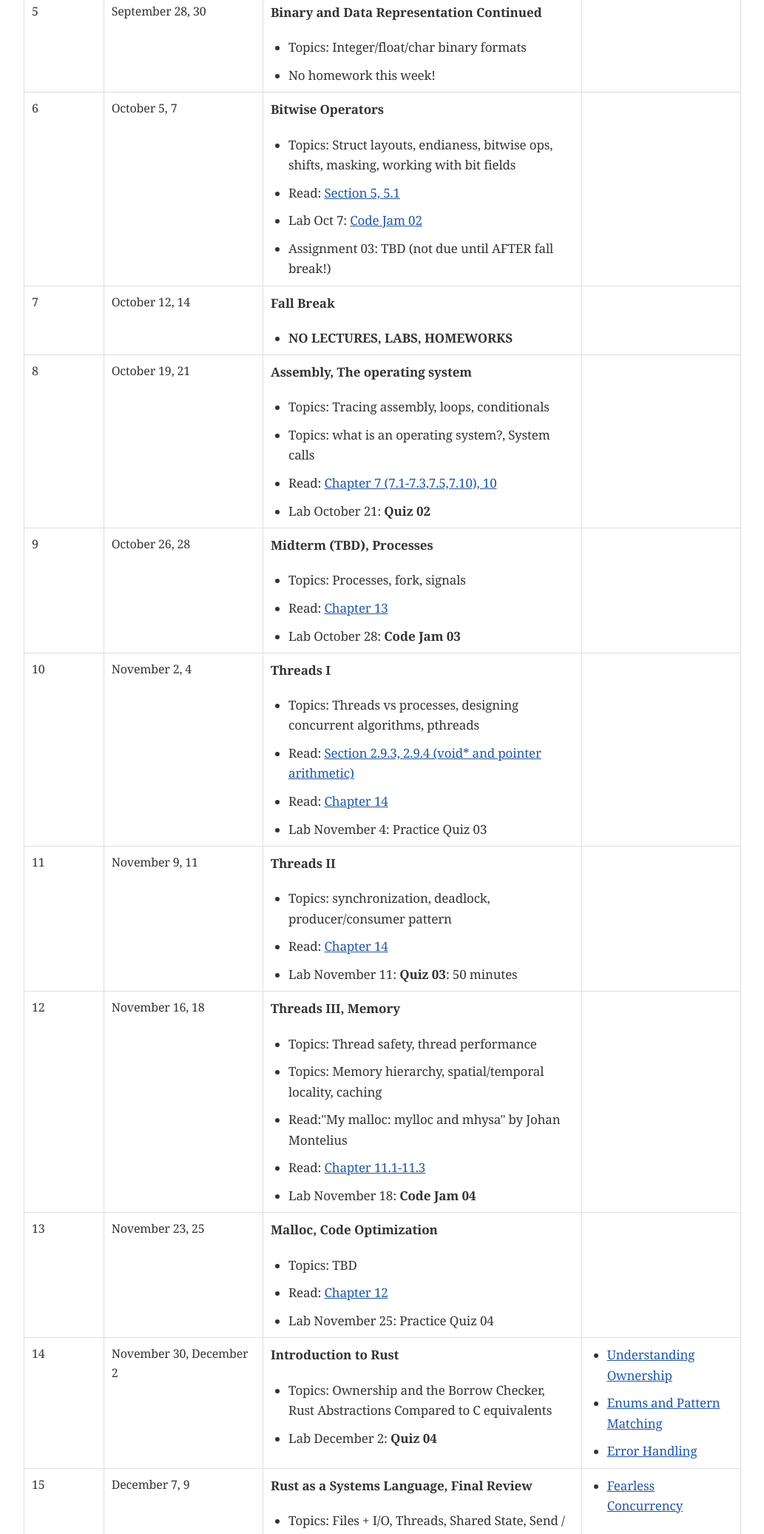
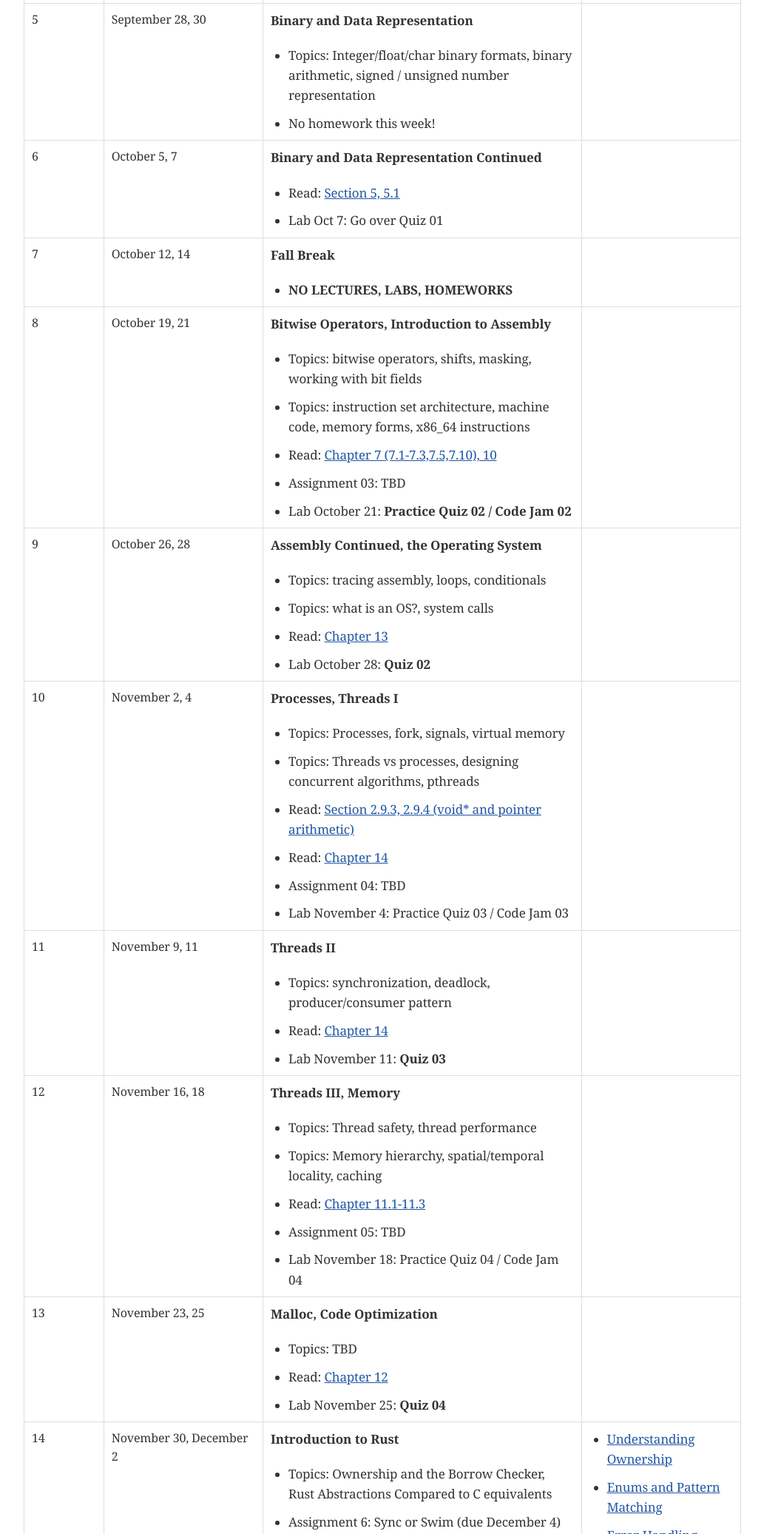
Before and after one commit to BrynMawr-CS223-F26/website, a plain HTML site: page schedule.html in a window 1280 px wide. Shown: the part 1122-3195 px from the top of the page at 74% size, without its empty margins (123-1156 px from the left). Drawn offline with Linux system fonts and the light colour scheme; a web font is replaced by a local one.

Commit message:
update schedule and grade breakdown

```diff
--- a/schedule.html
+++ b/schedule.html
@@ -569,7 +569,7 @@ body.book #toc,body.book #preamble,body.book h1.sect0,body.book .sect1>h2{page-b
 <td class="tableblock halign-left valign-top"><p class="tableblock">4</p></td>
 <td class="tableblock halign-left valign-top"><p class="tableblock">September 21, 23 <a id="week04"></a></p></td>
 <td class="tableblock halign-left valign-top"><div class="content"><div class="paragraph">
-<p><strong>Data Structures in C Continued, Introduction to Binary and Data Representation</strong></p>
+<p><strong>Data Structures in C Continued</strong></p>
 </div>
 <div class="ulist">
 <ul>
@@ -578,6 +578,9 @@ body.book #toc,body.book #preamble,body.book h1.sect0,body.book .sect1>h2{page-b
 </li>
 <li>
 <p>Read: <a href="https://diveintosystems.org/singlepage/#_binary_and_data_representation">Chapter 4.1-4.9</a></p>
+</li>
+<li>
+<p>Lab September 23: Quiz 01</p>
 </li>
 </ul>
 </div></div></td>
@@ -596,12 +599,12 @@ body.book #toc,body.book #preamble,body.book h1.sect0,body.book .sect1>h2{page-b
 <td class="tableblock halign-left valign-top"><p class="tableblock">5</p></td>
 <td class="tableblock halign-left valign-top"><p class="tableblock">September 28, 30 <a id="week05"></a></p></td>
 <td class="tableblock halign-left valign-top"><div class="content"><div class="paragraph">
-<p><strong>Binary and Data Representation Continued</strong></p>
+<p><strong>Binary and Data Representation</strong></p>
 </div>
 <div class="ulist">
 <ul>
 <li>
-<p>Topics: Integer/float/char binary formats</p>
+<p>Topics: Integer/float/char binary formats, binary arithmetic, signed / unsigned number representation</p>
 </li>
 <li>
 <p>No homework this week!</p>
@@ -614,21 +617,15 @@ body.book #toc,body.book #preamble,body.book h1.sect0,body.book .sect1>h2{page-b
 <td class="tableblock halign-left valign-top"><p class="tableblock">6</p></td>
 <td class="tableblock halign-left valign-top"><p class="tableblock">October 5, 7  <a id="week06"></a></p></td>
 <td class="tableblock halign-left valign-top"><div class="content"><div class="paragraph">
-<p><strong>Bitwise Operators</strong></p>
+<p><strong>Binary and Data Representation Continued</strong></p>
 </div>
 <div class="ulist">
 <ul>
 <li>
-<p>Topics: Struct layouts, endianess, bitwise ops, shifts, masking, working with bit fields</p>
-</li>
-<li>
 <p>Read: <a href="https://diveintosystems.org/singlepage/#_what_von_neumann_knew_computer_architecture">Section 5, 5.1</a></p>
 </li>
 <li>
-<p>Lab Oct 7: <a href="assts/jam02-s22.html">Code Jam 02</a></p>
-</li>
-<li>
-<p>Assignment 03: TBD (not due until AFTER fall break!)</p>
+<p>Lab Oct 7: Go over Quiz 01</p>
 </li>
 </ul>
 </div></div></td>
@@ -653,21 +650,24 @@ body.book #toc,body.book #preamble,body.book h1.sect0,body.book .sect1>h2{page-b
 <td class="tableblock halign-left valign-top"><p class="tableblock">8</p></td>
 <td class="tableblock halign-left valign-top"><p class="tableblock">October 19, 21 <a id="week08"></a></p></td>
 <td class="tableblock halign-left valign-top"><div class="content"><div class="paragraph">
-<p><strong>Assembly, The operating system</strong></p>
+<p><strong>Bitwise Operators, Introduction to Assembly</strong></p>
 </div>
 <div class="ulist">
 <ul>
 <li>
-<p>Topics: Tracing assembly, loops, conditionals</p>
+<p>Topics: bitwise operators, shifts, masking, working with bit fields</p>
 </li>
 <li>
-<p>Topics: what is an operating system?, System calls</p>
+<p>Topics: instruction set architecture, machine code, memory forms, x86_64 instructions</p>
 </li>
 <li>
 <p>Read: <a href="https://diveintosystems.org/singlepage/#_x64_assembly_chapter">Chapter 7 (7.1-7.3,7.5,7.10), 10</a></p>
 </li>
 <li>
-<p>Lab October 21: <strong>Quiz 02</strong></p>
+<p>Assignment 03: TBD</p>
+</li>
+<li>
+<p>Lab October 21: <strong>Practice Quiz 02 / Code Jam 02</strong></p>
 </li>
 </ul>
 </div></div></td>
@@ -677,18 +677,21 @@ body.book #toc,body.book #preamble,body.book h1.sect0,body.book .sect1>h2{page-b
 <td class="tableblock halign-left valign-top"><p class="tableblock">9</p></td>
 <td class="tableblock halign-left valign-top"><p class="tableblock">October 26, 28 <a id="week09"></a></p></td>
 <td class="tableblock halign-left valign-top"><div class="content"><div class="paragraph">
-<p><strong>Midterm (TBD), Processes</strong></p>
+<p><strong>Assembly Continued, the Operating System</strong></p>
 </div>
 <div class="ulist">
 <ul>
 <li>
-<p>Topics: Processes, fork, signals</p>
+<p>Topics: tracing assembly, loops, conditionals</p>
+</li>
+<li>
+<p>Topics: what is an OS?, system calls</p>
 </li>
 <li>
 <p>Read: <a href="https://diveintosystems.org/singlepage/#_the_operating_system">Chapter 13</a></p>
 </li>
 <li>
-<p>Lab October 28: <strong>Code Jam 03</strong></p>
+<p>Lab October 28: <strong>Quiz 02</strong></p>
 </li>
 </ul>
 </div></div></td>
@@ -698,10 +701,13 @@ body.book #toc,body.book #preamble,body.book h1.sect0,body.book .sect1>h2{page-b
 <td class="tableblock halign-left valign-top"><p class="tableblock">10</p></td>
 <td class="tableblock halign-left valign-top"><p class="tableblock">November 2, 4 <a id="week10"></a></p></td>
 <td class="tableblock halign-left valign-top"><div class="content"><div class="paragraph">
-<p><strong>Threads I</strong></p>
+<p><strong>Processes, Threads I</strong></p>
 </div>
 <div class="ulist">
 <ul>
+<li>
+<p>Topics: Processes, fork, signals, virtual memory</p>
+</li>
 <li>
 <p>Topics: Threads vs processes, designing concurrent algorithms, pthreads</p>
 </li>
@@ -712,7 +718,10 @@ body.book #toc,body.book #preamble,body.book h1.sect0,body.book .sect1>h2{page-b
 <p>Read: <a href="https://diveintosystems.org/singlepage/#_leveraging_shared_memory_in_the_multicore_era">Chapter 14</a></p>
 </li>
 <li>
-<p>Lab November 4: Practice Quiz 03</p>
+<p>Assignment 04: TBD</p>
+</li>
+<li>
+<p>Lab November 4: Practice Quiz 03 / Code Jam 03</p>
 </li>
 </ul>
 </div></div></td>
@@ -733,7 +742,7 @@ body.book #toc,body.book #preamble,body.book h1.sect0,body.book .sect1>h2{page-b
 <p>Read: <a href="https://diveintosystems.org/singlepage/#_leveraging_shared_memory_in_the_multicore_era">Chapter 14</a></p>
 </li>
 <li>
-<p>Lab November 11: <strong>Quiz 03</strong>: 50 minutes</p>
+<p>Lab November 11: <strong>Quiz 03</strong></p>
 </li>
 </ul>
 </div></div></td>
@@ -754,13 +763,13 @@ body.book #toc,body.book #preamble,body.book h1.sect0,body.book .sect1>h2{page-b
 <p>Topics: Memory hierarchy, spatial/temporal locality, caching</p>
 </li>
 <li>
-<p>Read:"My malloc: mylloc and mhysa" by Johan Montelius</p>
-</li>
-<li>
 <p>Read: <a href="https://diveintosystems.org/singlepage/#_storage_and_the_memory_hierarchy">Chapter 11.1-11.3</a></p>
 </li>
 <li>
-<p>Lab November 18: <strong>Code Jam 04</strong></p>
+<p>Assignment 05: TBD</p>
+</li>
+<li>
+<p>Lab November 18: Practice Quiz 04 /  Code Jam 04</p>
 </li>
 </ul>
 </div></div></td>
@@ -781,7 +790,7 @@ body.book #toc,body.book #preamble,body.book h1.sect0,body.book .sect1>h2{page-b
 <p>Read: <a href="https://diveintosystems.org/singlepage/#_code_optimization">Chapter 12</a></p>
 </li>
 <li>
-<p>Lab November 25: Practice Quiz 04</p>
+<p>Lab November 25: <strong>Quiz 04</strong></p>
 </li>
 </ul>
 </div></div></td>
@@ -799,7 +808,10 @@ body.book #toc,body.book #preamble,body.book h1.sect0,body.book .sect1>h2{page-b
 <p>Topics: Ownership and the Borrow Checker, Rust Abstractions Compared to C equivalents</p>
 </li>
 <li>
-<p>Lab December 2: <strong>Quiz 04</strong></p>
+<p>Assignment 6: Sync or Swim (due December 4)</p>
+</li>
+<li>
+<p>Lab December 2: Code Jam 05</p>
 </li>
 </ul>
 </div></div></td>
@@ -829,6 +841,9 @@ body.book #toc,body.book #preamble,body.book h1.sect0,body.book .sect1>h2{page-b
 <p>Topics: Files + I/O, Threads, Shared State, Send / Sync, Final Review</p>
 </li>
 <li>
+<p>Assignment 7: Let&#8217;s Get Rusty (due December 11)</p>
+</li>
+<li>
 <p>Lab December 9: Final Review / Practice Final</p>
 </li>
 </ul>
@@ -846,7 +861,7 @@ body.book #toc,body.book #preamble,body.book h1.sect0,body.book .sect1>h2{page-b
 </div>
 <div id="footer">
 <div id="footer-text">
-Last updated 2026-10-05 16:47:26 -0400
+Last updated 2026-10-13 16:52:18 -0400
 </div>
 </div>
 </body>
```
Also changed, not shown: assts/jam02-s22.html (+1 -1 lines), index.html (+51 -36 lines), 2 other files.
